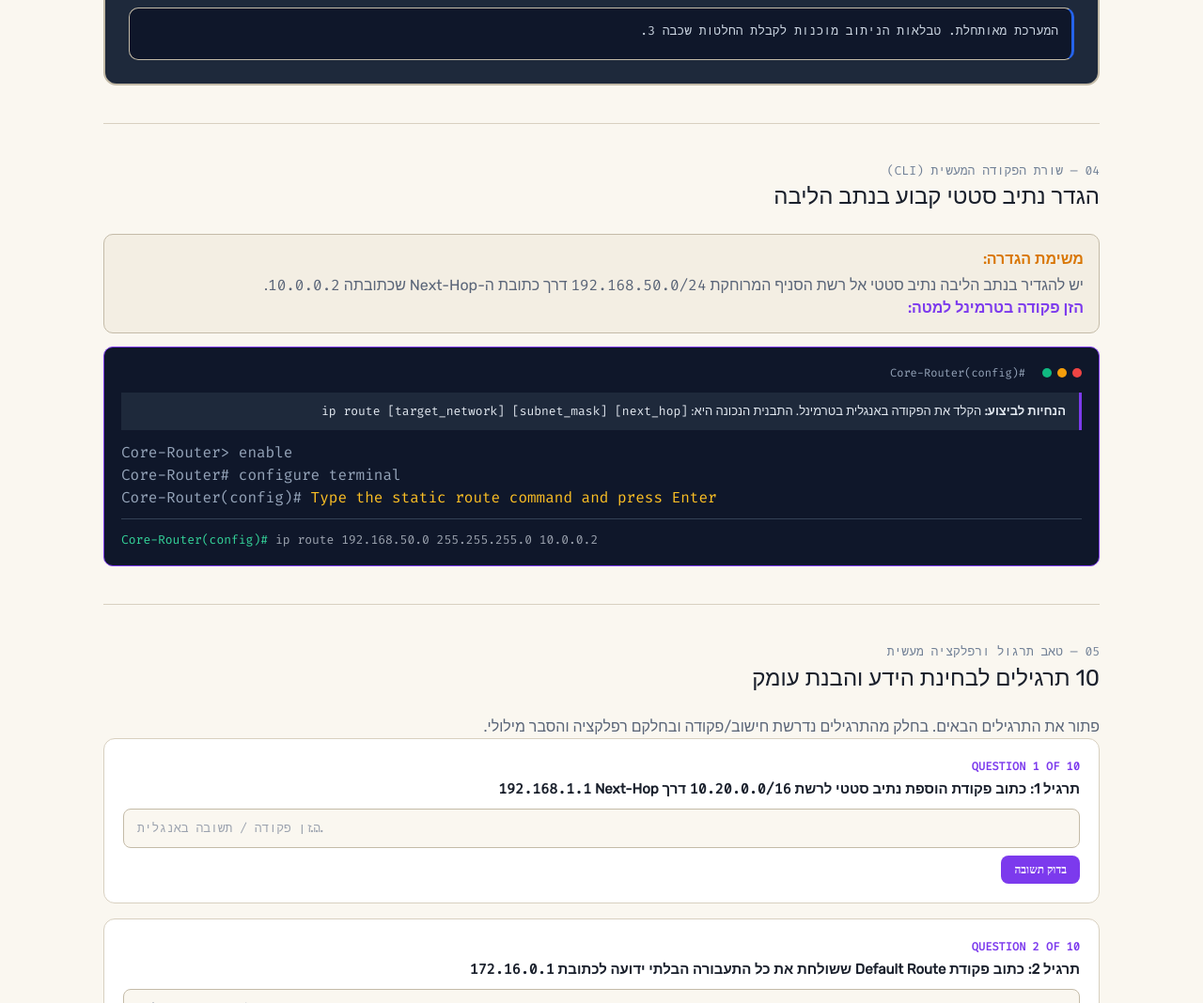
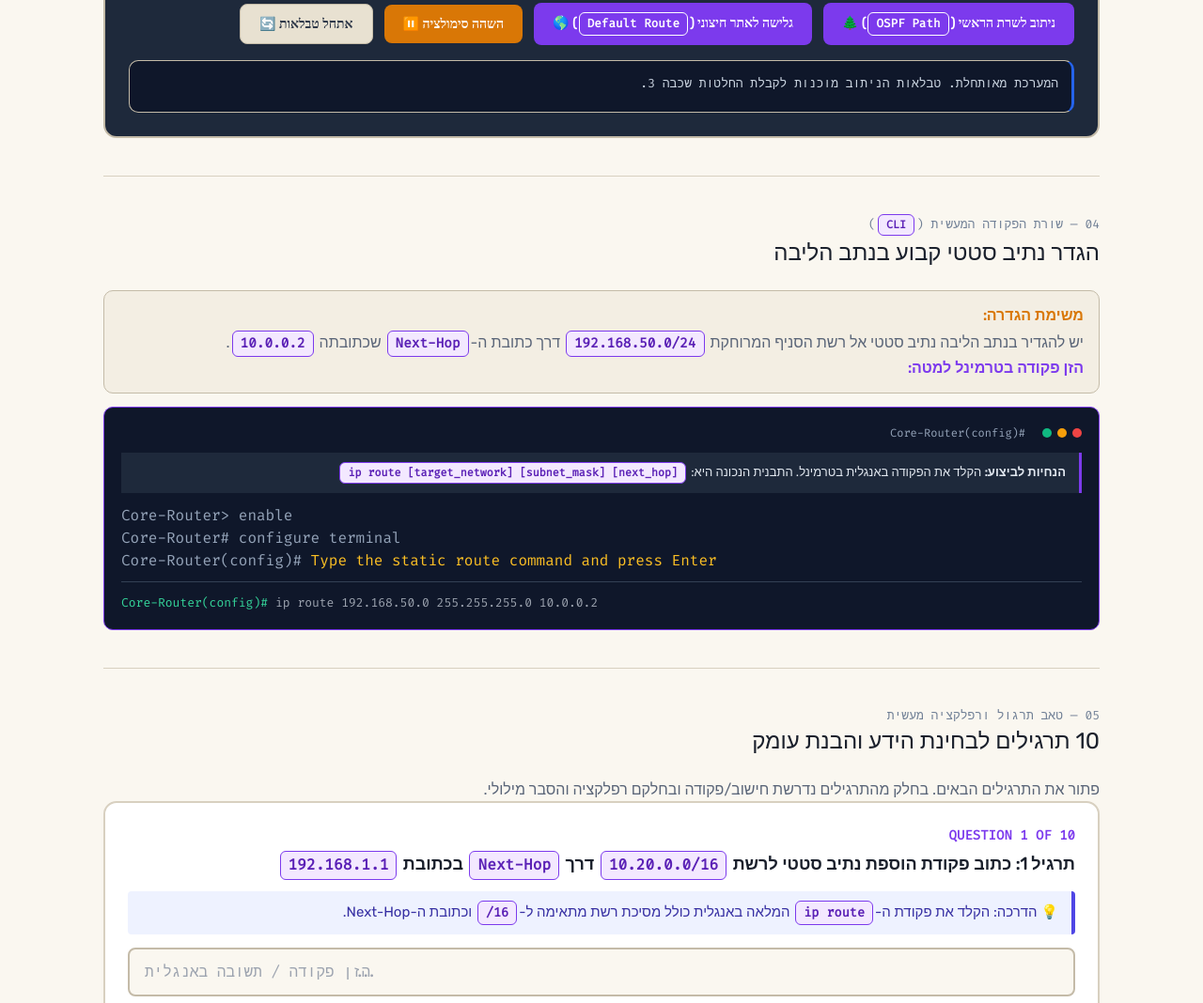
Before and after one commit to saharhakimi-lab/exrouting, a plain HTML site: page index.html in a window 1280 px wide. Shown: the part 1732-2800 px from the top of the page at 94% size. Drawn offline with nearby package versions, Linux system fonts and the light colour scheme.

Commit message:
Update index.html

```diff
--- a/index.html
+++ b/index.html
@@ -6,7 +6,7 @@
 <title>מסלול המידע - לומדים ניתוב עם סהר</title>
 <link rel="preconnect" href="https://fonts.googleapis.com">
 <link rel="preconnect" href="https://fonts.gstatic.com" crossorigin>
-<link href="https://fonts.googleapis.com/css2?family=Rubik:wght=400;500;600;700;800&family=Fira+Code:wght=400;500;600&display=swap" rel="stylesheet">
+<link href="https://fonts.googleapis.com/css2?family=Rubik:wght=400;500;600;700;800&family=Fira+Code:wght=400;500;600;700&display=swap" rel="stylesheet">
 <script src="https://cdn.tailwindcss.com"></script>
 <script src="https://unpkg.com/lucide@latest"></script>
 <style>
@@ -40,6 +40,22 @@ p { margin: 0 0 12px; color: var(--muted); }
 /* יישור והפרדת LTR/RTL */
 .ltr { direction: ltr; display: inline-block; unicode-bidi: embed; }
 .code-text { font-family: 'Fira Code', monospace; direction: ltr; display: inline-block; }
+
+/* מסגור מונחים באנגלית */
+.framed-term {
+  font-family: 'Fira Code', monospace;
+  direction: ltr;
+  display: inline-block;
+  padding: 2px 8px;
+  margin: 0 2px;
+  border: 1px solid #7C3AED;
+  background-color: #F3E8FF;
+  color: #5B21B6;
+  border-radius: 6px;
+  font-size: 0.9em;
+  font-weight: 600;
+  vertical-align: middle;
+}
 
 /* סרגל התקדמות */
 .progressbar { position: sticky; top: 0; z-index: 150; background: rgba(250, 247, 240, 0.95); backdrop-filter: blur(8px); border-bottom: 1px solid var(--border); padding: 14px 20px; }
@@ -121,16 +137,21 @@ input.term-input { flex: 1; background: transparent; border: none; color: #FFFFF
 .task-box { background: var(--panel2); border: 1px solid var(--border2); border-radius: 10px; padding: 14px 16px; margin-bottom: 14px; }
 .task-title { font-weight: 600; margin-bottom: 4px; color: var(--ospf-gold); }
 
-/* תרגילים */
-.ex-card { background: var(--panel); border: 1px solid var(--border); border-radius: 12px; padding: 20px; margin-bottom: 16px; }
-.ex-num { font-size: 12px; font-family: 'Fira Code', monospace; color: var(--cyber-purple); font-weight: 700; margin-bottom: 4px; }
-.ex-q { font-weight: 600; font-size: 15px; color: #1A202C; margin-bottom: 10px; }
-.ex-input { width: 100%; padding: 10px 14px; border: 1px solid var(--border2); border-radius: 8px; background: var(--bg); font-family: 'Fira Code', monospace; font-size: 13px; direction: ltr; text-align: left; margin-bottom: 8px; }
-.ex-textarea { width: 100%; padding: 10px 14px; border: 1px solid var(--border2); border-radius: 8px; background: var(--bg); font-family: 'Rubik', sans-serif; font-size: 13px; direction: rtl; text-align: right; margin-bottom: 8px; min-height: 70px; }
-.ex-feedback { font-size: 13px; margin-top: 6px; padding: 8px 12px; border-radius: 6px; display: none; }
+/* תרגילים - גופנים מוגדלים ועודכנו */
+.ex-card { background: var(--panel); border: 2px solid var(--border); border-radius: 14px; padding: 24px; margin-bottom: 22px; box-shadow: 0 4px 6px rgba(0,0,0,0.02); }
+.ex-num { font-size: 14px; font-family: 'Fira Code', monospace; color: var(--cyber-purple); font-weight: 800; margin-bottom: 6px; }
+.ex-q { font-weight: 700; font-size: 18px; color: #1A202C; margin-bottom: 12px; line-height: 1.5; }
+.ex-guidance { background: #EEF2FF; border-right: 4px solid #4F46E5; padding: 10px 14px; margin-bottom: 14px; font-size: 15px; color: #3730A3; font-weight: 500; border-radius: 4px; }
+.ex-input { width: 100%; padding: 12px 16px; border: 2px solid var(--border2); border-radius: 8px; background: var(--bg); font-family: 'Fira Code', monospace; font-size: 16px; direction: ltr; text-align: left; margin-bottom: 12px; }
+.ex-input:focus { border-color: var(--cyber-purple); outline: none; }
+.ex-textarea { width: 100%; padding: 12px 16px; border: 2px solid var(--border2); border-radius: 8px; background: var(--bg); font-family: 'Rubik', sans-serif; font-size: 16px; direction: rtl; text-align: right; margin-bottom: 12px; min-height: 90px; }
+.ex-textarea:focus { border-color: var(--cyber-purple); outline: none; }
+.ex-btn { background: var(--cyber-purple); color: white; padding: 10px 22px; font-size: 15px; font-weight: 600; border-radius: 8px; border: none; cursor: pointer; transition: all 0.2s; }
+.ex-btn:hover { background: #6D28D9; }
+.ex-feedback { font-size: 15px; margin-top: 10px; padding: 12px 16px; border-radius: 8px; display: none; font-weight: 500; }
 .ex-feedback.correct { display: block; background: #D1FAE5; color: #065F46; border: 1px solid #A7F3D0; }
 .ex-feedback.wrong { display: block; background: #FEE2E2; color: #991B1B; border: 1px solid #FECACA; }
-.teacher-answer { font-size: 13px; margin-top: 8px; padding: 10px; border-radius: 6px; background: #FEF3C7; color: #92400E; border: 1px solid #FCD34D; display: none; }
+.teacher-answer { font-size: 15px; margin-top: 12px; padding: 12px 16px; border-radius: 8px; background: #FEF3C7; color: #92400E; border: 1px solid #FCD34D; display: none; }
 
 .completion { text-align: center; padding: 40px 20px; background: var(--panel); border: 2px solid var(--bg-green); border-radius: var(--radius); display: none; margin-top: 20px; }
 .completion.show { display: block; }
@@ -151,12 +172,12 @@ input.term-input { flex: 1; background: transparent; border: none; color: #FFFFF
 
 <header class="hero">
   <div class="hero-text">
-    <div class="eyebrow">Layer 3 Core Routing · OSPF & Static Path Selection</div>
+    <div class="eyebrow"><span class="framed-term">Layer 3 Core Routing</span> · <span class="framed-term">OSPF & Static Path Selection</span></div>
     <div class="hero-title-wrap">
       <img src="https://lh3.googleusercontent.com/d/1fzqv93VKIW_VT8-e1HdJxBmbU2sFnwlb" alt="אווטר מסתובב" class="hero-avatar-spin">
       <h1 class="title">מסלול המידע - <span>לומדים ניתוב עם סהר</span></h1>
     </div>
-    <p class="subtitle">ברוכים הבאים לסדנת הניתוב המתקדמת. כאן תלמדו כיצד נתבים מקבלים החלטות, מעדכנים את טבלת הניתוב (<span class="code-text">Routing Table</span>) וקובעים את הנתיב האופטימלי ברשת.</p>
+    <p class="subtitle">ברוכים הבאים לסדנת הניתוב המתקדמת. כאן תלמדו כיצד נתבים מקבלים החלטות, מעדכנים את טבלת הניתוב (<span class="framed-term">Routing Table</span>) וקובעים את הנתיב האופטימלי ברשת.</p>
   </div>
 </header>
 
@@ -169,14 +190,14 @@ input.term-input { flex: 1; background: transparent; border: none; color: #FFFFF
 
 <div class="grid2">
   <div class="card concept-card">
-    <h3>📌 ניתוב סטטי (Static) וברירת מחדל</h3>
-    <p><span class="tag static">Static Route</span> נתיב המוגדר ידנית על ידי מנהל הרשת. יציב, מאובטח ואינו צורך רוחב פס לעדכונים.</p>
-    <p><span class="tag static">Default Route (0.0.0.0/0)</span> נתיב השולט בכל תעבורה שאין לה יעד מוגדר בטבלה — משמש בדרך כלל ליציאה לרשת האינטרנט.</p>
+    <h3>📌 ניתוב סטטי (<span class="framed-term">Static</span>) וברירת מחדל</h3>
+    <p><span class="framed-term">Static Route</span> נתיב המוגדר ידנית על ידי מנהל הרשת. יציב, מאובטח ואינו צורך רוחב פס לעדכונים.</p>
+    <p><span class="framed-term">Default Route (0.0.0.0/0)</span> נתיב השולט בכל תעבורה שאין לה יעד מוגדר בטבלה — משמש בדרך כלל ליציאה לרשת האינטרנט.</p>
   </div>
   <div class="card concept-card">
-    <h3>⚡ ניתוב דינמי (OSPF) והמרחק המנהלי</h3>
-    <p><span class="tag ospf">OSPF (Open Shortest Path First)</span> פרוטוקול ניתוב דינמי מבוסס <span class="code-text">Link-State</span>, המחשב נתיבים אוטומטית לפי רוחב פס (<span class="code-text">Cost</span>).</p>
-    <p><span class="tag ospf">Administrative Distance</span> מדד האמינות של הנתיב. ניתוב סטטי מקבל ערך אמינות של <span class="code-text">1</span>, בעוד <span class="code-text">OSPF</span> מקבל ערך של <span class="code-text">110</span>.</p>
+    <h3>⚡ ניתוב דינמי (<span class="framed-term">OSPF</span>) והמרחק המנהלי</h3>
+    <p><span class="framed-term">OSPF (Open Shortest Path First)</span> פרוטוקול ניתוב דינמי מבוסס <span class="framed-term">Link-State</span>, המחשב נתיבים אוטומטית לפי רוחב פס (<span class="framed-term">Cost</span>).</p>
+    <p><span class="framed-term">Administrative Distance</span> מדד האמינות של הנתיב. ניתוב סטטי מקבל ערך אמינות של <span class="framed-term">1</span>, בעוד <span class="framed-term">OSPF</span> מקבל ערך של <span class="framed-term">110</span>.</p>
   </div>
 </div>
 </section>
@@ -190,11 +211,11 @@ input.term-input { flex: 1; background: transparent; border: none; color: #FFFFF
 
 <div id="acc1" class="accordion">
   <div class="acc-head" onclick="toggleAcc('acc1')">
-    <span>מהו חוק ההתאמה הארוכה ביותר (<span class="code-text">Longest Prefix Match</span>)?</span>
+    <span>מהו חוק ההתאמה הארוכה ביותר (<span class="framed-term">Longest Prefix Match</span>)?</span>
     <span class="acc-arrow">▾</span>
   </div>
   <div class="acc-body"><div class="acc-body-inner">
-    <p>כאשר לנתב יש מספר נתיבים שונים המובילים לאותו יעד, הוא תמיד יבחר בנתיב עם <b>מסיכת הרשת הארוכה והספציפית ביותר</b> (למשל, נתיב אל טווח <span class="code-text">10.0.1.0/28</span> ינצח נתיב אל טווח <span class="code-text">10.0.0.0/16</span>).</p>
+    <p>כאשר לנתב יש מספר נתיבים שונים המובילים לאותו יעד, הוא תמיד יבחר בנתיב עם <b>מסיכת הרשת הארוכה והספציפית ביותר</b> (למשל, נתיב אל טווח <span class="framed-term">10.0.1.0/28</span> ינצח נתיב אל טווח <span class="framed-term">10.0.0.0/16</span>).</p>
   </div></div>
 </div>
 </section>
@@ -205,7 +226,7 @@ input.term-input { flex: 1; background: transparent; border: none; color: #FFFFF
   <div class="section-num">03 — סימולטור מפות הניתוב הארגוני</div>
   <h2 class="section-title">הזנק חבילה ועקוב אחר קבלת ההחלטות בנתב הליבה</h2>
 </div>
-<p>לחץ על סוגי הבקשות למטה כדי לראות את אלגוריתם הניתוב מוצא את ה-<span class="code-text">Next-Hop</span> מתוך טבלת הניתוב המוצגת במרכז.</p>
+<p>לחץ על סוגי הבקשות למטה כדי לראות את אלגוריתם הניתוב מוצא את ה-<span class="framed-term">Next-Hop</span> מתוך טבלת הניתוב המוצגת במרכז.</p>
 
 <div class="diagram-wrap">
 <svg id="routingDiagram" viewBox="0 0 1000 580" style="width:100%; display:block;">
@@ -286,8 +307,8 @@ input.term-input { flex: 1; background: transparent; border: none; color: #FFFFF
   <span id="routeInfo" style="color:var(--muted); font-size:14px;">לחץ על אחד הכפתורים כדי להזרים מידע ולראות איזו שורת ניתוב נבחרת...</span>
 </div>
 <div class="controls-row">
-  <button class="btn" onclick="triggerRouteTest('HQ')">ניתוב לשרת הראשי (OSPF Path) 🌲</button>
-  <button class="btn" onclick="triggerRouteTest('Internet')">גלישה לאתר חיצוני (Default Route) 🌎</button>
+  <button class="btn" onclick="triggerRouteTest('HQ')">ניתוב לשרת הראשי (<span class="framed-term" style="border-color:white; color:white; background:transparent;">OSPF Path</span>) 🌲</button>
+  <button class="btn" onclick="triggerRouteTest('Internet')">גלישה לאתר חיצוני (<span class="framed-term" style="border-color:white; color:white; background:transparent;">Default Route</span>) 🌎</button>
   <button class="btn pause" id="pauseBtn" onclick="togglePauseSimulation()">השהה סימולציה ⏸️</button>
   <button class="btn secondary" onclick="resetRouteSim()">אתחל טבלאות 🔄</button>
 </div>
@@ -300,13 +321,13 @@ input.term-input { flex: 1; background: transparent; border: none; color: #FFFFF
 <!-- חלק 4: CLI -->
 <section id="s4">
 <div class="section-head">
-  <div class="section-num">04 — שורת הפקודה המעשית (CLI)</div>
+  <div class="section-num">04 — שורת הפקודה המעשית (<span class="framed-term">CLI</span>)</div>
   <h2 class="section-title">הגדר נתיב סטטי קבוע בנתב הליבה</h2>
 </div>
 
 <div class="task-box">
   <div class="task-title">משימת הגדרה:</div>
-  <p>יש להגדיר בנתב הליבה נתיב סטטי אל רשת הסניף המרוחקת <span class="code-text">192.168.50.0/24</span> דרך כתובת ה-Next-Hop שכתובתה <span class="code-text">10.0.0.2</span>.</p>
+  <p>יש להגדיר בנתב הליבה נתיב סטטי אל רשת הסניף המרוחקת <span class="framed-term">192.168.50.0/24</span> דרך כתובת ה-<span class="framed-term">Next-Hop</span> שכתובתה <span class="framed-term">10.0.0.2</span>.</p>
   <div class="task-progress" id="taskProgress" style="font-weight: bold; color: var(--cyber-purple);">הזן פקודה בטרמינל למטה:</div>
 </div>
 
@@ -317,7 +338,7 @@ input.term-input { flex: 1; background: transparent; border: none; color: #FFFFF
   </div>
 
   <div class="term-explain-box">
-    <b>הנחיות לביצוע:</b> הקלד את הפקודה באנגלית בטרמינל. התבנית הנכונה היא: <span class="code-text">ip route [target_network] [subnet_mask] [next_hop]</span>
+    <b>הנחיות לביצוע:</b> הקלד את הפקודה באנגלית בטרמינל. התבנית הנכונה היא: <span class="framed-term">ip route [target_network] [subnet_mask] [next_hop]</span>
   </div>
 
   <div class="term-output" id="termOutput">Core-Router> enable
@@ -348,7 +369,7 @@ Core-Router(config)# <span class="hint">Type the static route command and press
 
 <div class="completion" id="completionBox">
   <h2>🏆 כל הכבוד! השלמת את כל היחידה בהצלחה!</h2>
-  <p>הפגנת שליטה מיומנת בניתוב סטטי, OSPF, הגדרות CLI ורפלקציה ארכיטקטונית.</p>
+  <p>הפגנת שליטה מיומנת בניתוב סטטי, <span class="framed-term">OSPF</span>, הגדרות <span class="framed-term">CLI</span> ורפלקציה ארכיטקטונית.</p>
 </div>
 
 <div class="footer-note">מסלול המידע - לומדים ניתוב עם סהר · מערכת תרגול בהנדסת רשתות 2026</div>
@@ -464,7 +485,7 @@ async function animatePkt(x1, y1, x2, y2, color, labelText, duration = 2500) {
 
   const steps = 80;
   for(let i=0; i<=steps; i++){
-    if (animId !== currentAnimId) return; // ביטול הנפשה קודמת אם הותחלה חדשה
+    if (animId !== currentAnimId) return;
 
     while(isPaused) {
       await new Promise(r => setTimeout(r, 100));
@@ -560,67 +581,76 @@ function submitRouteCmd() {
   output.scrollTop = output.scrollHeight;
 }
 
-/* מערך 10 תרגילים ורפלקציה */
+/* מערך 10 תרגילים, כולל שורות הדרכה */
 const exercises = [
   {
     type: "code",
-    q: "תרגיל 1: כתוב פקודת הוספת נתיב סטטי לרשת <span class='code-text'>10.20.0.0/16</span> דרך Next-Hop <span class='code-text'>192.168.1.1</span>",
+    q: "תרגיל 1: כתוב פקודת הוספת נתיב סטטי לרשת <span class='framed-term'>10.20.0.0/16</span> דרך <span class='framed-term'>Next-Hop</span> בכתובת <span class='framed-term'>192.168.1.1</span>",
+    guidance: "💡 הדרכה: הקלד את פקודת ה-<span class='framed-term'>ip route</span> המלאה באנגלית כולל מסיכת רשת מתאימה ל-<span class='framed-term'>/16</span> וכתובת ה-Next-Hop.",
     check: (v) => /^ip\s+route\s+10\.20\.0\.0\s+255\.255\.0\.0\s+192\.168\.1\.1$/i.test(v.trim()),
     hint: "ip route 10.20.0.0 255.255.0.0 192.168.1.1",
     teacherSolution: "פקודה מדויקת: ip route 10.20.0.0 255.255.0.0 192.168.1.1"
   },
   {
     type: "code",
-    q: "תרגיל 2: כתוב פקודת Default Route ששולחת את כל התעבורה הבלתי ידועה לכתובת <span class='code-text'>172.16.0.1</span>",
+    q: "תרגיל 2: כתוב פקודת <span class='framed-term'>Default Route</span> ששולחת את כל התעבורה הבלתי ידועה לכתובת <span class='framed-term'>172.16.0.1</span>",
+    guidance: "💡 הדרכה: השתמש ברשת היעד <span class='framed-term'>0.0.0.0</span> ומסיכה <span class='framed-term'>0.0.0.0</span> כדי לייצג נתיב ברירת מחדל.",
     check: (v) => /^ip\s+route\s+0\.0\.0\.0\s+0\.0\.0\.0\s+172\.16\.0\.1$/i.test(v.trim()),
     hint: "ip route 0.0.0.0 0.0.0.0 172.16.0.1",
     teacherSolution: "פקודה מדויקת: ip route 0.0.0.0 0.0.0.0 172.16.0.1"
   },
   {
     type: "text",
-    q: "תרגיל 3: מהו ערך ה-Administrative Distance (AD) של פרוטוקול OSPF ומה הוא מייצג?",
+    q: "תרגיל 3: מהו ערך ה-<span class='framed-term'>Administrative Distance (AD)</span> של פרוטוקול <span class='framed-term'>OSPF</span> ומה הוא מייצג?",
+    guidance: "💡 הדרכה: הסבר בקצרה בעברית מהו המספר המספרי של ה-AD עבור OSPF ומהי משמעותו מבחינת אמינות הנתב.",
     check: (v) => v.includes("110") && v.length > 8,
     hint: "הערך הוא 110, והוא מייצג את רמת האמינות של הפרוטוקול ביחס למקורות מידע אחרים.",
     teacherSolution: "ערך AD של OSPF הוא 110. ערך זה מייצג אמינות יחסית ביחס לפרוטוקולים אחרים (ככל שהמספר נמוך יותר, המקור נחשב אמין יותר)."
   },
   {
     type: "text",
-    q: "תרגיל 4: מהו ערך ה-AD של נתיב סטטי (Static Route) והאם הוא עדיף על OSPF?",
+    q: "תרגיל 4: מהו ערך ה-<span class='framed-term'>AD</span> של נתיב סטטי (<span class='framed-term'>Static Route</span>) והאם הוא עדיף על <span class='framed-term'>OSPF</span>?",
+    guidance: "💡 הדרכה: רשום את ערך ה-AD של נתיב סטטי וציין האם הנתב יבחר בו על פני נתיב של OSPF ולמה.",
     check: (v) => v.includes("1") && (v.includes("עדיף") || v.includes("כן") || v.includes("אמין")),
     hint: "ערך ה-AD של נתיב סטטי הוא 1, ולכן הוא עדיף ואמין יותר מ-OSPF (ערך נמוך מנצח).",
     teacherSolution: "ערך ה-AD הוא 1. הוא עדיף על OSPF כי 1 נמוך מ-110 (הנתב תמיד מעדיף AD נמוך יותר)."
   },
   {
     type: "code",
-    q: "תרגיל 5: מהי מסיכת הרשת (Subnet Mask) בפורמט מלא עבור פרפיקס <span class='code-text'>/28</span>?",
+    q: "תרגיל 5: מהי מסיכת הרשת (<span class='framed-term'>Subnet Mask</span>) בפורמט מלא עבור פרפיקס <span class='framed-term'>/28</span>?",
+    guidance: "💡 הדרכה: רשום את מסיכת הרשת בפורמט עשרוני נקודתי (לדוגמה: <span class='framed-term'>255.255.xxx.xxx</span>).",
     check: (v) => v.trim() === "255.255.255.240",
     hint: "255.255.255.240",
     teacherSolution: "תשובה: 255.255.255.240"
   },
   {
     type: "text",
-    q: "תרגיל 6: הסבר בקצרה מהו מנגנון Longest Prefix Match וכיצד הוא מקבל החלטה.",
+    q: "תרגיל 6: הסבר בקצרה מהו מנגנון <span class='framed-term'>Longest Prefix Match</span> וכיצד הוא מקבל החלטה.",
+    guidance: "💡 הדרכה: תאר במשפט או שניים כיצד מסיכת הרשת משפיעה על בחירת המסלול בטבלת הניתוב כאשר יש התאמות מרובות.",
     check: (v) => v.length > 12 && (v.includes("ספציפ") || v.includes("ארוכ") || v.includes("מסיכה") || v.includes("פרפיקס")),
     hint: "הנתב יבחר בנתיב שבו מסיכת הרשת היא הספציפית והארוכה ביותר מבין האפשרויות התואמות.",
     teacherSolution: "מנגנון Longest Prefix Match מעדיף תמיד את הרשומות בעלות מסיכת הרשת הספציפית והארוכה ביותר (למשל /28 מעדיף על /16)."
   },
   {
     type: "code",
-    q: "תרגיל 7: הגדר נתיב סטטי לרשת <span class='code-text'>192.168.100.0/24</span> דרך הממשק המקומי <span class='code-text'>GigabitEthernet 0/1</span>",
+    q: "תרגיל 7: הגדר נתיב סטטי לרשת <span class='framed-term'>192.168.100.0/24</span> דרך הממשק המקומי <span class='framed-term'>GigabitEthernet 0/1</span>",
+    guidance: "💡 הדרכה: הקלד פקודת <span class='framed-term'>ip route</span> באנגלית, כאשר במקום Next-Hop תזין את שם הממשק המקומי (<span class='framed-term'>g0/1</span>).",
     check: (v) => /^ip\s+route\s+192\.168\.100\.0\s+255\.255\.255\.0\s+gigabitethernet\s*0\/1$/i.test(v.trim()) || /^ip\ route\s+192\.168\.100\.0\s+255\.255\.255\.0\s+g0\/1$/i.test(v.trim()),
     hint: "ip route 192.168.100.0 255.255.255.0 g0/1",
     teacherSolution: "פקודה מדויקת: ip route 192.168.100.0 255.255.255.0 GigabitEthernet 0/1 (או g0/1)"
   },
   {
     type: "text",
-    q: "תרגיל 8 (רפלקציה): מהו היתרון המרכזי של ניתוב דינמי (OSPF) על פני ניתוב סטטי ברשת ארגונית גדולה?",
+    q: "תרגיל 8 (רפלקציה): מהו היתרון המרכזי של ניתוב דינמי (<span class='framed-term'>OSPF</span>) על פני ניתוב סטטי ברשת ארגונית גדולה?",
+    guidance: "💡 הדרכה: התייחס בהסברך להתנהגות הרשת בעת תקלות, שינויי טופולוגיה או הגדלת מספר הנתבים.",
     check: (v) => v.length > 15 && (v.includes("אוטומט") || v.includes("שינוי") || v.includes("גדול") || v.includes("תקלה") || v.includes("עדכון")),
     hint: "הסתגלות אוטומטית לשינויים ולתקלות בטופולוגיה ללא צורך בהתערבות ידנית של מנהל הרשת.",
     teacherSolution: "יתרון מרכזי: עדכון דינמי ואוטומטי של טבלאות הניתוב במקרה של ניתוק קישורים או שינויים בטופולוגיה, ללא צורך בעדכון ידני."
   },
   {
     type: "text",
-    q: "תרגיל 9 (רפלקציה): מתי תעדיף להשתמש בנתיב סטטי (Static) למרות שפועל ברשת OSPF?",
+    q: "תרגיל 9 (רפלקציה): מתי תעדיף להשתמש בנתיב סטטי (<span class='framed-term'>Static Route</span>) למרות שפועל ברשת <span class='framed-term'>OSPF</span>?",
+    guidance: "💡 הדרכה: תן דוגמה לתרחיש מעשי (כמו חיבור לאינטרנט או דרישות אבטחה) שבו מעדיפים ניתוב סטטי.",
     check: (v) => v.length > 12 && (v.includes("אינטרנט") || v.includes("אבטחה") || v.includes("ברירת מחדל") || v.includes("Default") || v.includes("יציאה")),
     hint: "בעת הגדרת נתיב ברירת מחדל לאינטרנט, או עבור קישורים רגישים שדורשים שליטה מלאה ואבטחה גבוהה.",
     teacherSolution: "במקרים של הגדרת נתיב ברירת מחדל (Default Route) ליציאה לאינטרנט, או כאשר רוצים להבטיח נתיב קבוע ומאובטח ללא הדהוד תעבורת OSPF."
@@ -628,6 +658,7 @@ const exercises = [
   {
     type: "text",
     q: "תרגיל 10 (סיכום אישי): כתוב במשפט אחד מהו הלקח החשוב ביותר שלמדת בסדנה זו עם סהר על קבלת החלטות בנתבים.",
+    guidance: "💡 הדרכה: שתף בתובנה מרכזית לגבי סדר קבלת ההחלטות בנתב (<span class='framed-term'>Prefix Length</span>, <span class='framed-term'>AD</span>, <span class='framed-term'>Metric</span>).",
     check: (v) => v.trim().length > 10,
     hint: "כתוב תובנה אישית, למשל: הנתב תמיד מעדיף את הנתיב הספציפי ביותר ואת מקור המידע האמין ביותר.",
     teacherSolution: "תשובה חופשית של התלמיד. ציפייה: התייחסות למדרג ההחלטות (Subnet Specificity -> Administrative Distance -> Metric)."
@@ -650,8 +681,9 @@ function renderExercises() {
     card.innerHTML = `
       <div class="ex-num">QUESTION ${idx + 1} OF 10</div>
       <div class="ex-q">${ex.q}</div>
+      <div class="ex-guidance">${ex.guidance}</div>
       ${inputHtml}
-      <button class="btn" style="padding: 6px 14px; font-size: 12px;" onclick="checkEx(${idx})">בדוק תשובה</button>
+      <button class="ex-btn" onclick="checkEx(${idx})">בדוק תשובה</button>
       <div class="ex-feedback" id="exFb_${idx}"></div>
       <div class="teacher-answer" id="teachAns_${idx}"><b>💡 תשובת מורה מוצעת:</b> ${ex.teacherSolution}</div>
     `;
```
